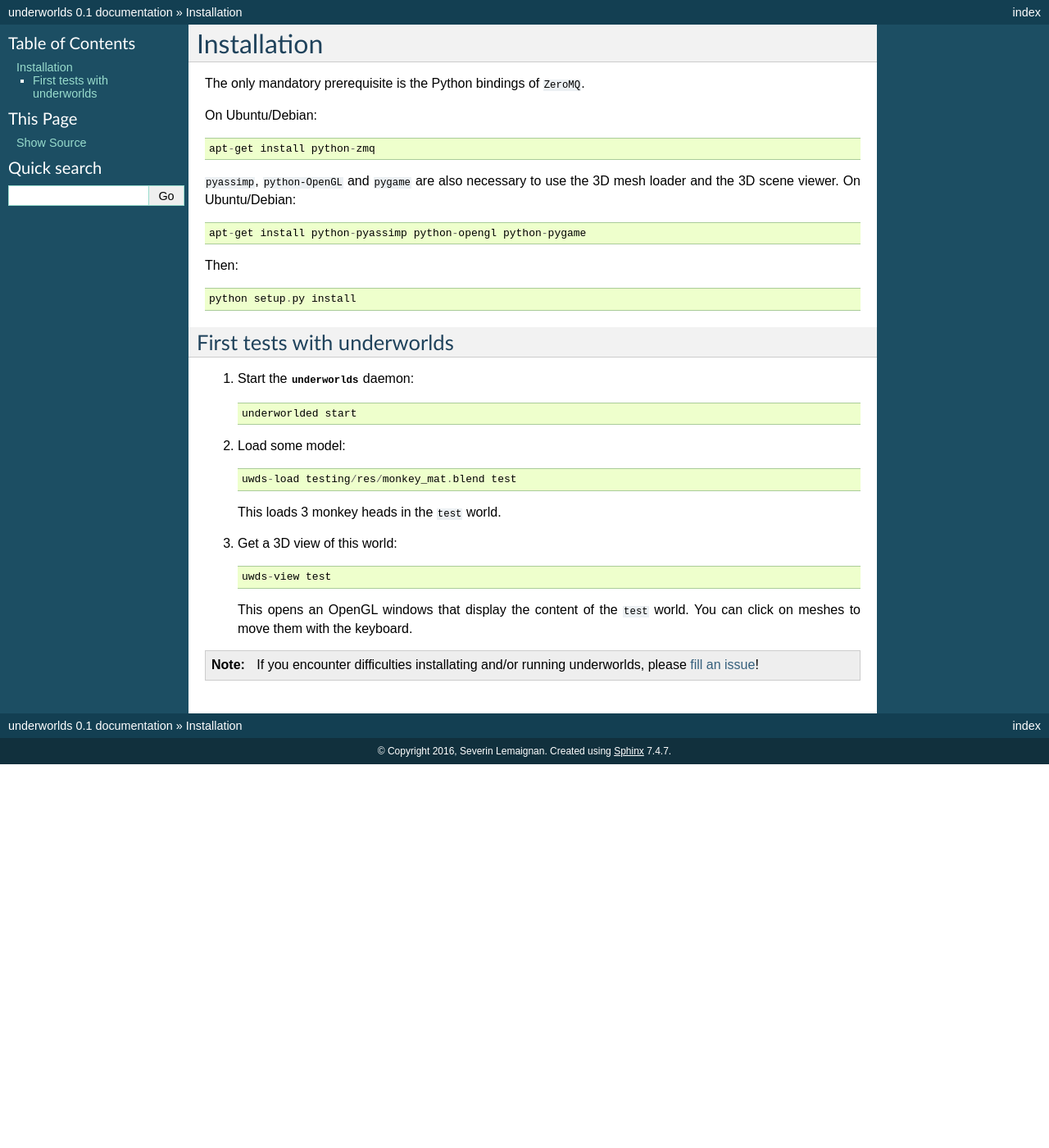
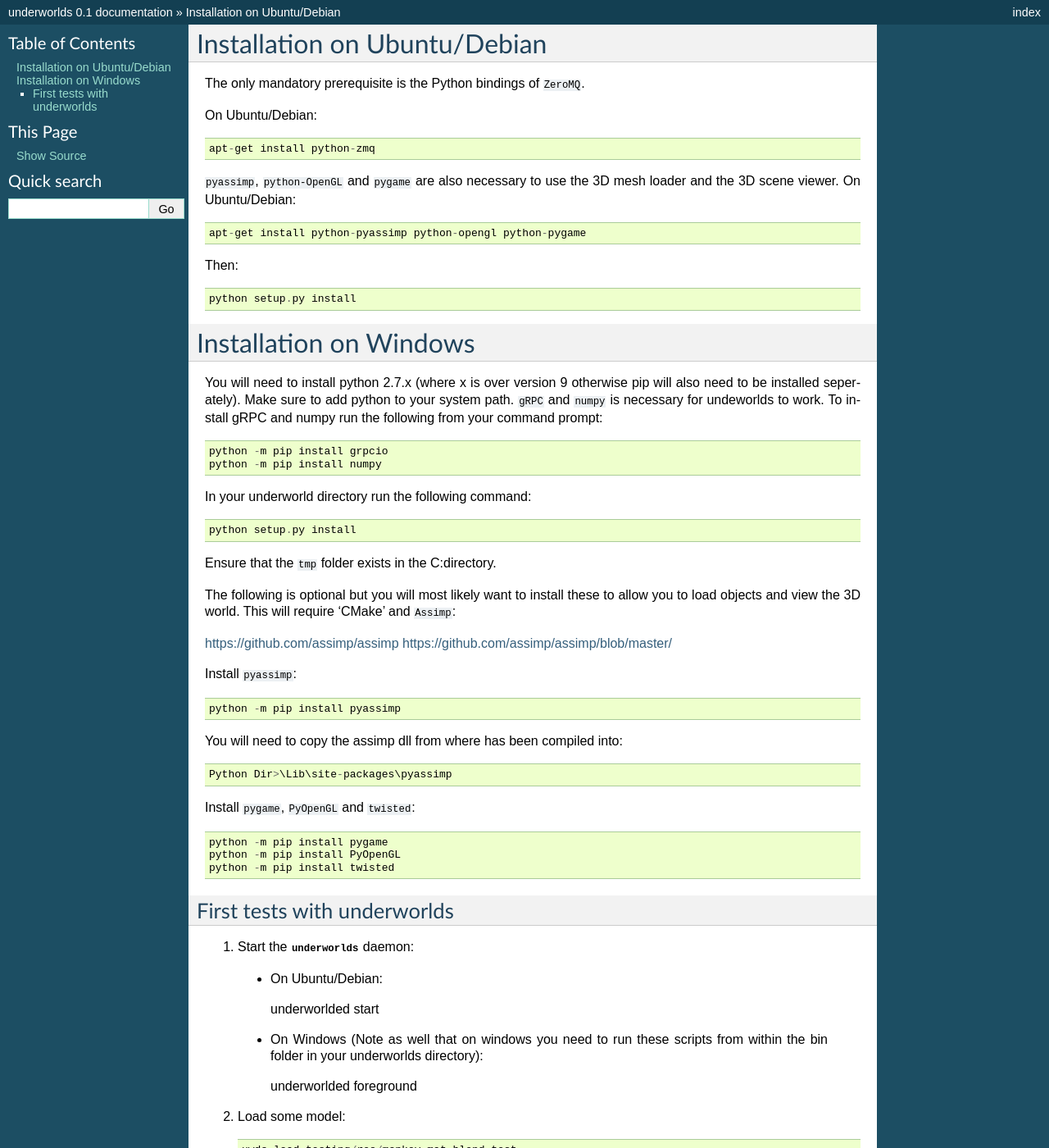
Before and after one commit to underworlds-robot/underworlds, a Sphinx documentation site: the page built from doc/installation.rst, in a window 1280 px wide and 1400 px high. Shown: the whole window at 82% size. Built offline with Sphinx 7.4.7, drawn with Linux system fonts in a browser that asks for light colours; some of the changed text lies outside the part shown.

Commit message:
Updated installation notes to include windows instructions.

```diff
--- a/doc/installation.rst
+++ b/doc/installation.rst
@@ -1,5 +1,5 @@
-Installation
-============
+Installation on Ubuntu/Debian
+=============================
 
 The only mandatory prerequisite is the Python bindings of ``ZeroMQ``.
 
@@ -16,20 +16,65 @@
 
     python setup.py install
 
+Installation on Windows
+=======================
+
+You will need to install python 2.7.x (where x is over version 9 otherwise pip
+will also need to be installed seperately). Make sure to add python to your
+system path. ``gRPC`` and ``numpy`` is necessary for undeworlds to work. To install
+gRPC and numpy run the following from your command prompt::
+
+	python -m pip install grpcio
+	python -m pip install numpy
+
+In your underworld directory run the following command::
+
+	python setup.py install
+
+Ensure that the ``tmp`` folder exists in the C:\ directory.
+
+The following is optional but you will most likely want to install these to
+allow you to load objects and view the 3D world. This will require 'CMake' and
+``Assimp``:
+
+https://github.com/assimp/assimp
+https://github.com/assimp/assimp/blob/master/
+
+Install ``pyassimp``::
+
+	python -m pip install pyassimp
+
+You will need to copy the assimp dll from where has been compiled into::
+
+	Python Dir>\Lib\site-packages\pyassimp
+
+Install ``pygame``, ``PyOpenGL`` and ``twisted``::
+
+	python -m pip install pygame
+	python -m pip install PyOpenGL
+	python -m pip install twisted
+
 First tests with underworlds
 ----------------------------
 
-#. Start the `underworlds` daemon::
+1. Start the `underworlds` daemon:
+
+  - On Ubuntu/Debian::
 
     underworlded start
 
-#. Load some model::
+  - On Windows (Note as well that on windows you need to run these scripts from within the bin folder in your underworlds directory)::
+
+    underworlded foreground
+
+
+2. Load some model::
 
     uwds-load testing/res/monkey_mat.blend test
 
    This loads 3 monkey heads in the ``test`` world.
 
-#. Get a 3D view of this world::
+3. Get a 3D view of this world::
 
     uwds-view test
 
```
Also changed, not shown: README.md (+54 -3 lines).
